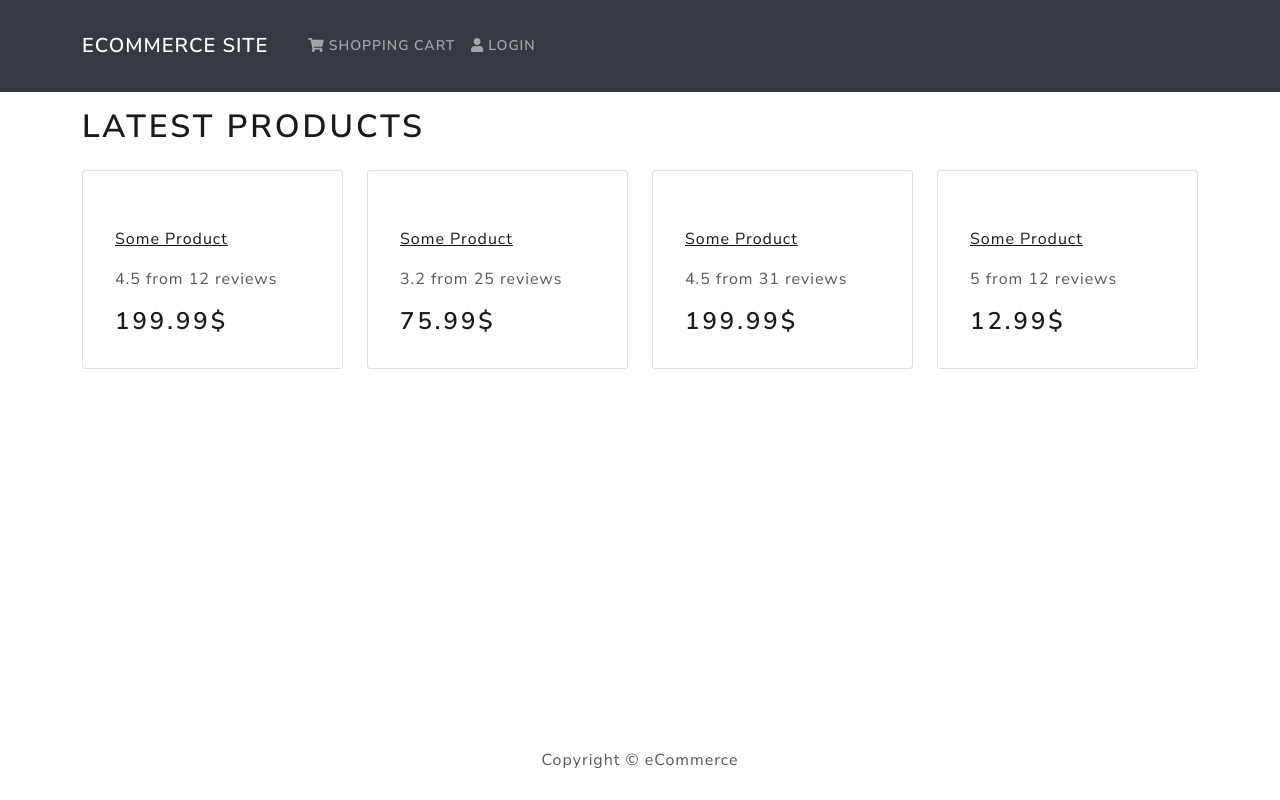
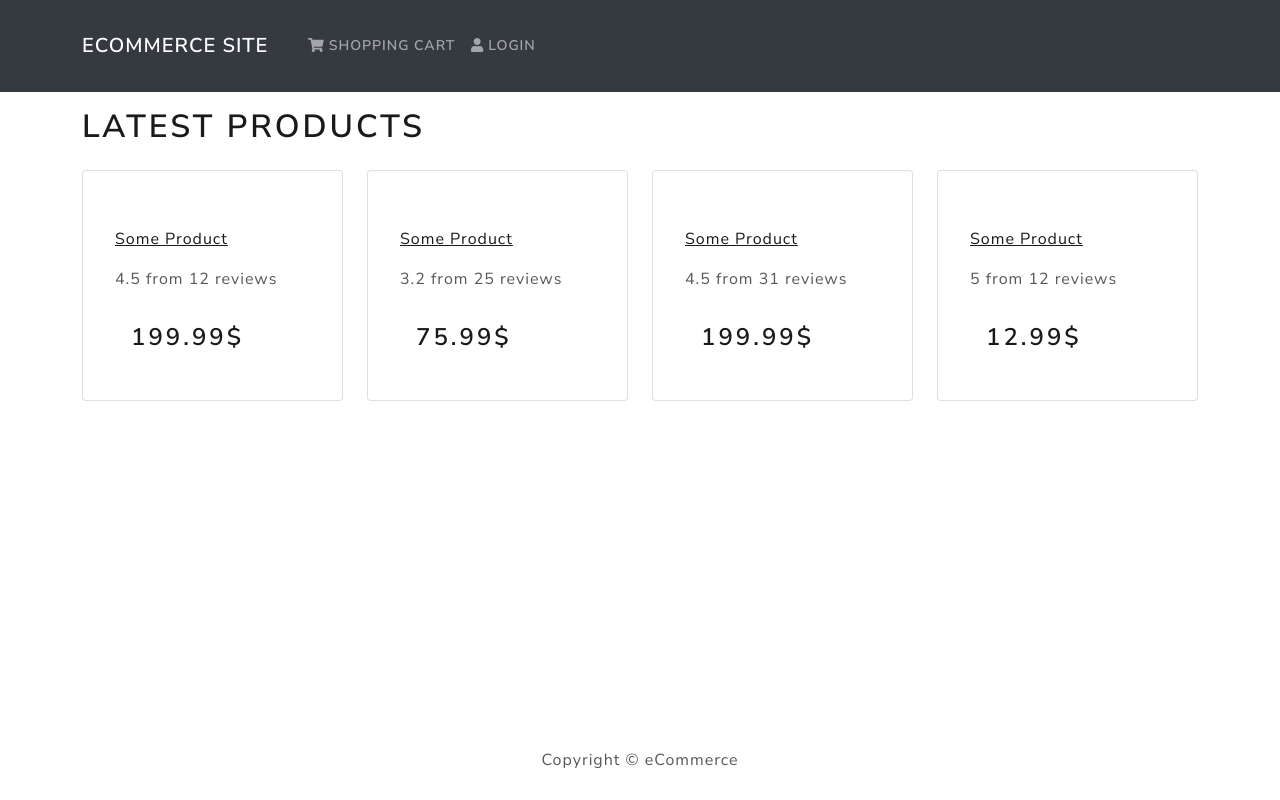
Before and after one commit to toth-b/e-commerce-website, a React (Create React App) app in the folder frontend/: page / in a window 1280 px wide. Built offline with nearby package versions, Linux system fonts and the light colour scheme.

Commit message:
Add padding for h3 elements

```diff
--- a/frontend/src/index.css
+++ b/frontend/src/index.css
@@ -1,3 +1,7 @@
 main {
     min-height: 80vh;
 }
+
+h3 {
+    padding: 1rem;
+}
```
